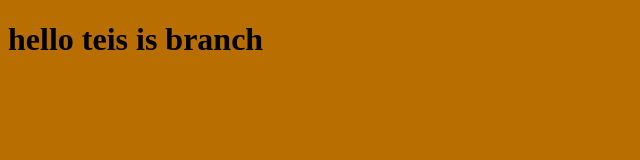
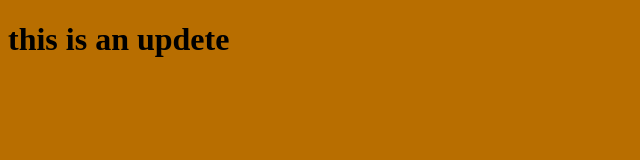
Before and after one commit to AHMEDSAADGHMADI/myproject, a plain HTML site: page index.html in a window 1280 px wide. Shown: the whole page, without its empty margins (0-640 px from the left). Drawn offline with Linux system fonts and the light colour scheme.

Commit message:
edit the html file

```diff
--- a/index.html
+++ b/index.html
@@ -8,7 +8,7 @@
     <link rel="stylesheet" href="style.css">
 </head>
 <body>
-    <h1>hello teis is branch</h1>
+    <h1>this is an updete</h1>
     <script src="app.js"></script>
 </body>
 </html>
```
